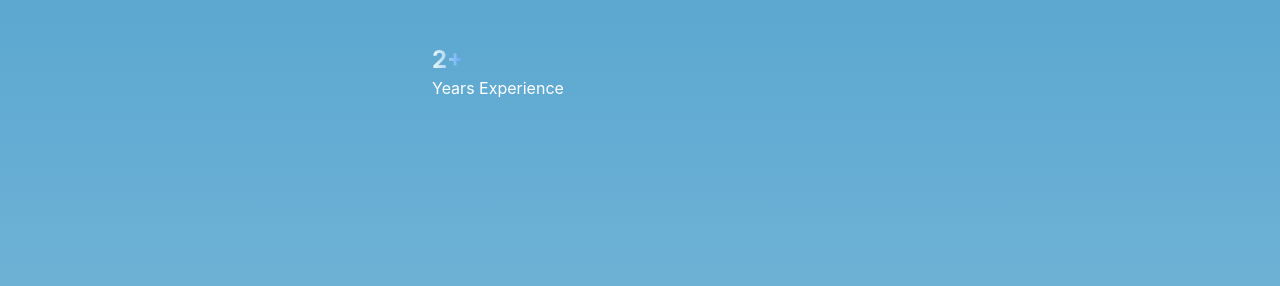
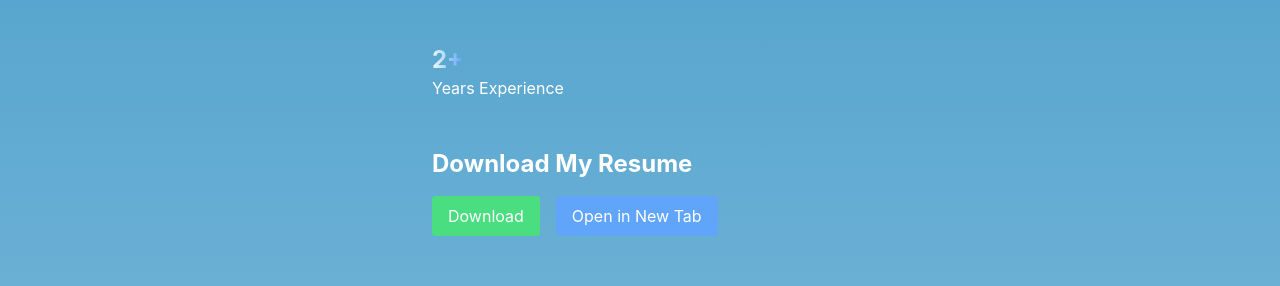
Before and after one commit to PatrickBastosDeveloper/MyPortfolio, a React (Vite) app: page / in a window 1280 px wide. Shown: the part 1370-1656 px from the top of the page. Built offline with nearby package versions, Linux system fonts and the light colour scheme.

Commit message:
feat: Add resume PDF and download options to About component

```diff
--- a/src/components/About.jsx
+++ b/src/components/About.jsx
@@ -1,5 +1,6 @@
 import React from "react";
 import AboutImage from "../assets/aboutme-image.png";
+import resumePDF from "../assets/resume.pdf"; // Certifique-se de que o caminho está correto
 
 const About = () => {
   return (
@@ -15,10 +16,10 @@ const About = () => {
           />
           <div className="flex-1">
             <p className="text-lg mb-8">
-              I am a back-end software developer with experience in C# and .NET, specializing in building scalable and efficient solutions.<br/> <br/>
-              Holding a postgraduate degree in Systems Development, I have a strong focus on performance, security, and best coding practices.<br/><br/>
-              I am driven by challenges and always seeking new technologies and continuous improvement to deliver robust and high-impact solutions.<br/><br/>
-              🚀 Main technologies: C#, .NET, REST APIs, SQL Server, Azure, Microservices Architecture.<br/>
+              I am a back-end software developer with experience in C# and .NET, specializing in building scalable and efficient solutions.<br /> <br />
+              Holding a postgraduate degree in Systems Development, I have a strong focus on performance, security, and best coding practices.<br /><br />
+              I am driven by challenges and always seeking new technologies and continuous improvement to deliver robust and high-impact solutions.<br /><br />
+              🚀 Main technologies: C#, .NET, REST APIs, SQL Server, Azure, Microservices Architecture.<br />
               📌 Interests: Software Engineering, System Performance, Cloud Computing, DevOps.
             </p>
             <div className="mt-12 flex flex-col md:flex-row items-center text-center md:text-left">
@@ -30,6 +31,26 @@ const About = () => {
                 <p>Years Experience</p>
               </div>
             </div>
+            <div className="mt-12 flex flex-col items-center md:items-start" style={{ marginLeft: "0%" }}>
+              <h3 className="text-2xl font-bold mb-4">Download My Resume</h3>
+              <div className="flex space-x-4">
+                <a
+                  href={resumePDF}
+                  download="Patrick_Bastos_Resume.pdf"
+                  className="bg-green-400 text-white px-4 py-2 rounded hover:bg-green-500"
+                >
+                  Download
+                </a>
+                <a
+                  href={resumePDF}
+                  target="_blank"
+                  rel="noopener noreferrer"
+                  className="bg-blue-400 text-white px-4 py-2 rounded hover:bg-blue-500"
+                >
+                  Open in New Tab
+                </a>
+              </div>
+            </div>
           </div>
         </div>
       </div>
```
Also changed, not shown: 1 other file (tests, documents, lock files or other folders). Lines whose indentation alone changed are shown as unchanged.
